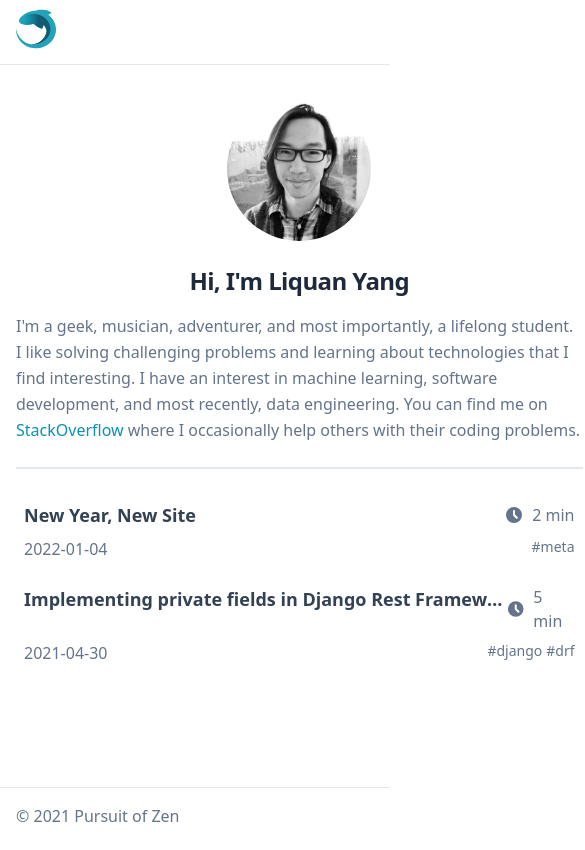
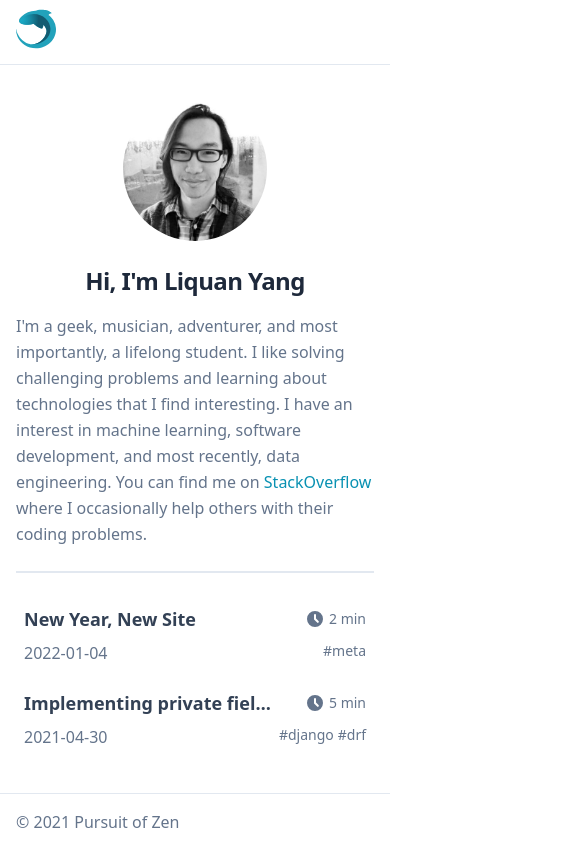
Before and after one commit to resurrexi/pursuitofzen, a Next.js app: page / in a window 390 px wide. Shown: the whole page, 585 px wide, since content can reach past the window. Built offline with nearby package versions, Linux system fonts and the light colour scheme.

Commit message:
fix responsive bug + dark bg color

```diff
--- a/components/layout.js
+++ b/components/layout.js
@@ -25,7 +25,7 @@ export default function Layout({ children, pageTitle }) {
   }, []);
 
   return (
-    <div className="flex flex-col min-h-screen bg-white transition-colors duration-1000 ease-in-out dark:bg-gray-900">
+    <div className="flex flex-col min-h-screen bg-white transition-colors duration-1000 ease-in-out dark:bg-neutral-900">
       <Head>
         <title>Pursuit of Zen - {pageTitle}</title>
         <meta charSet="utf-8" />
@@ -121,7 +121,7 @@ export default function Layout({ children, pageTitle }) {
           </div>
         </nav>
       </header>
-      <div className="grow max-w-3xl mx-auto px-4 py-8 sm:px-6 lg:px-8">
+      <div className="flex-auto max-w-3xl mx-auto px-4 py-8 sm:px-6 lg:px-8">
         {children}
       </div>
       <footer className="flex-none">
--- a/components/post-list.js
+++ b/components/post-list.js
@@ -15,13 +15,13 @@ function PostItem({ slug, meta }) {
       onClick={() => router.push(`/posts/${slug}`)}
     >
       <div className="w-full">
-        <div className="flex justify-between">
-          <span className="block truncate text-lg font-bold text-gray-700 transition duration-300 ease-in-out sm:text-xl group-hover:text-primary-500 group-hover:translate-x-2">
+        <div className="grid grid-cols-4">
+          <span className="col-span-3 truncate text-lg font-bold text-gray-700 transition duration-300 ease-in-out sm:text-xl group-hover:text-primary-500 group-hover:translate-x-2">
             {meta.title}
           </span>
-          <div className="flex items-center text-base text-gray-500 transition duration-300 ease-in-out sm:text-transparent group-hover:text-gray-500 group-hover:-translate-x-2">
+          <div className="flex items-center justify-end text-sm text-gray-500 transition duration-300 ease-in-out sm:text-base sm:text-transparent group-hover:text-gray-500 group-hover:-translate-x-2">
             <ClockIcon />
-            <span className="ml-2">{meta.readTime} min</span>
+            <span className="ml-1 sm:ml-2">{meta.readTime} min</span>
           </div>
         </div>
         <div className="mt-2 flex justify-between">
--- a/tailwind.config.js
+++ b/tailwind.config.js
@@ -1,4 +1,4 @@
-const colors = require("tailwindcss/colors")
+const colors = require("tailwindcss/colors");
 
 module.exports = {
   content: [
@@ -13,12 +13,11 @@ module.exports = {
       primary: colors.cyan,
       secondary: colors.violet,
       gray: colors.slate,
+      neutral: colors.neutral,
       white: colors.white,
       amber: colors.amber,
     },
     extend: {},
   },
-  plugins: [
-    require("@tailwindcss/typography"),
-  ],
-}
+  plugins: [require("@tailwindcss/typography")],
+};
```
